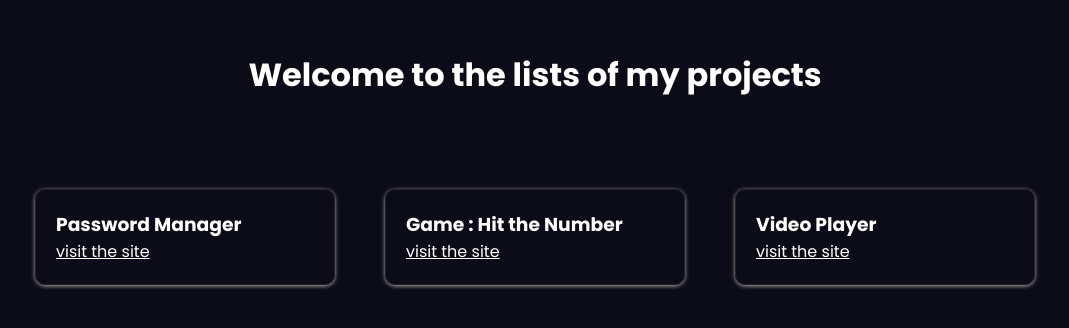
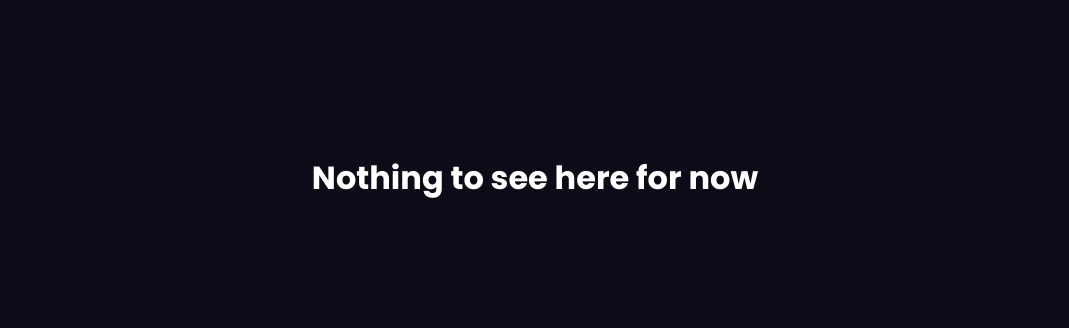
Before and after one commit to Ryneex/ryneex.github.io, a plain HTML site: page index.html in a window 1280 px wide. Shown: the part 222-550 px from the top of the page, without its empty margins (105-1174 px from the left). Drawn offline with Linux system fonts and the light colour scheme.

Commit message:
Update index.html

```diff
--- a/index.html
+++ b/index.html
@@ -7,20 +7,6 @@
     <title>Document</title>
 </head>
 <body>
-    <h1>Welcome to the lists of my projects</h1>
-    <main>
-        <div class="cards">
-            <h3>Password Manager</h3>
-            <a href="https://ryneex.github.io/password-manager/" target="_blank">visit the site</a>
-        </div>
-        <div class="cards">
-            <h3>Game : Hit the Number</h3>
-            <a href="https://ryneex.github.io/game-hit-the-number/" target="_blank">visit the site</a>
-        </div>
-        <div class="cards">
-            <h3>Video Player</h3>
-            <a href="https://ryneex.github.io/video-player/" target="_blank">visit the site</a>
-        </div>
-    </main>
+    <h1>Nothing to see here for now</h1>
 </body>
 </html>
```
